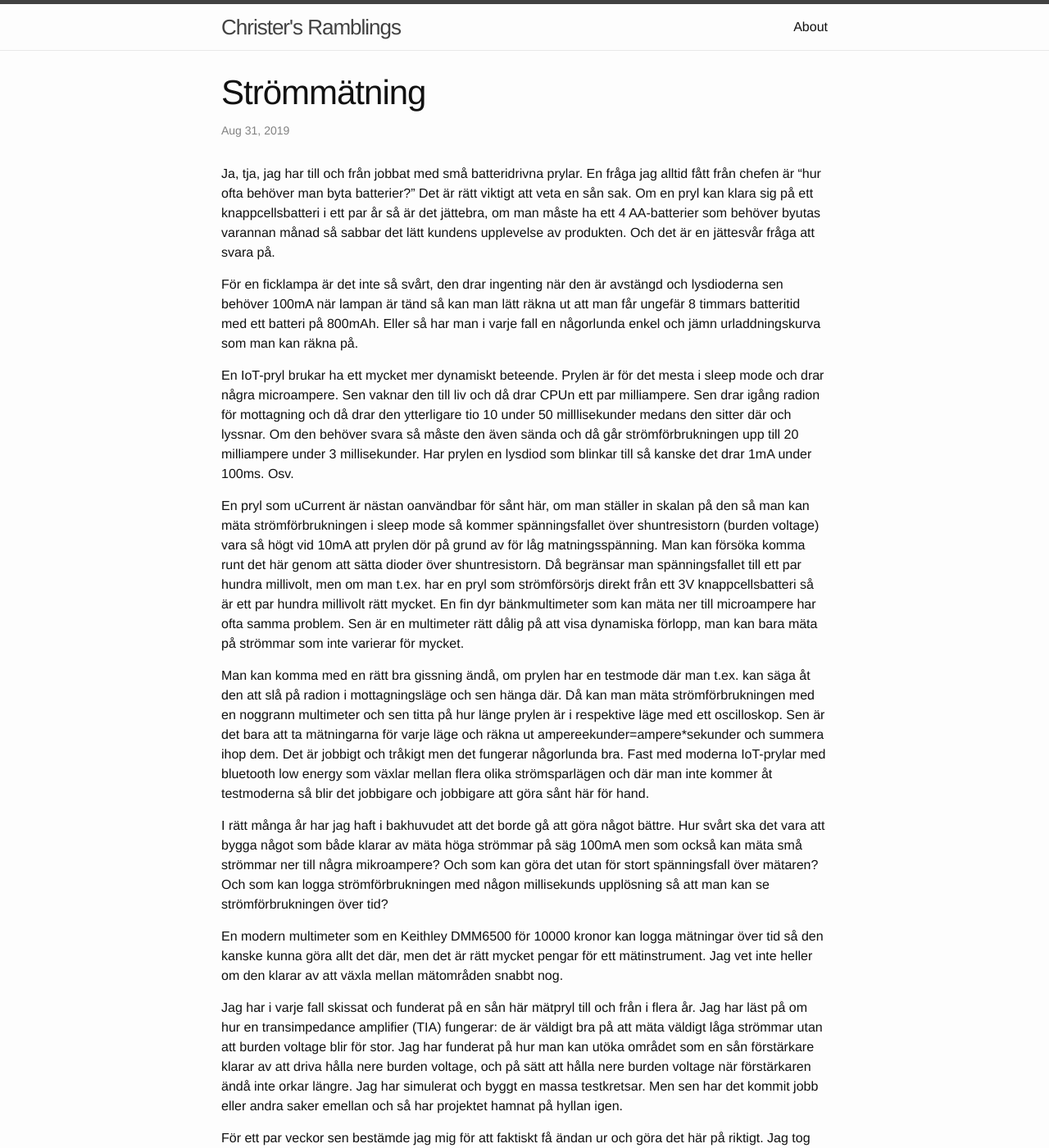
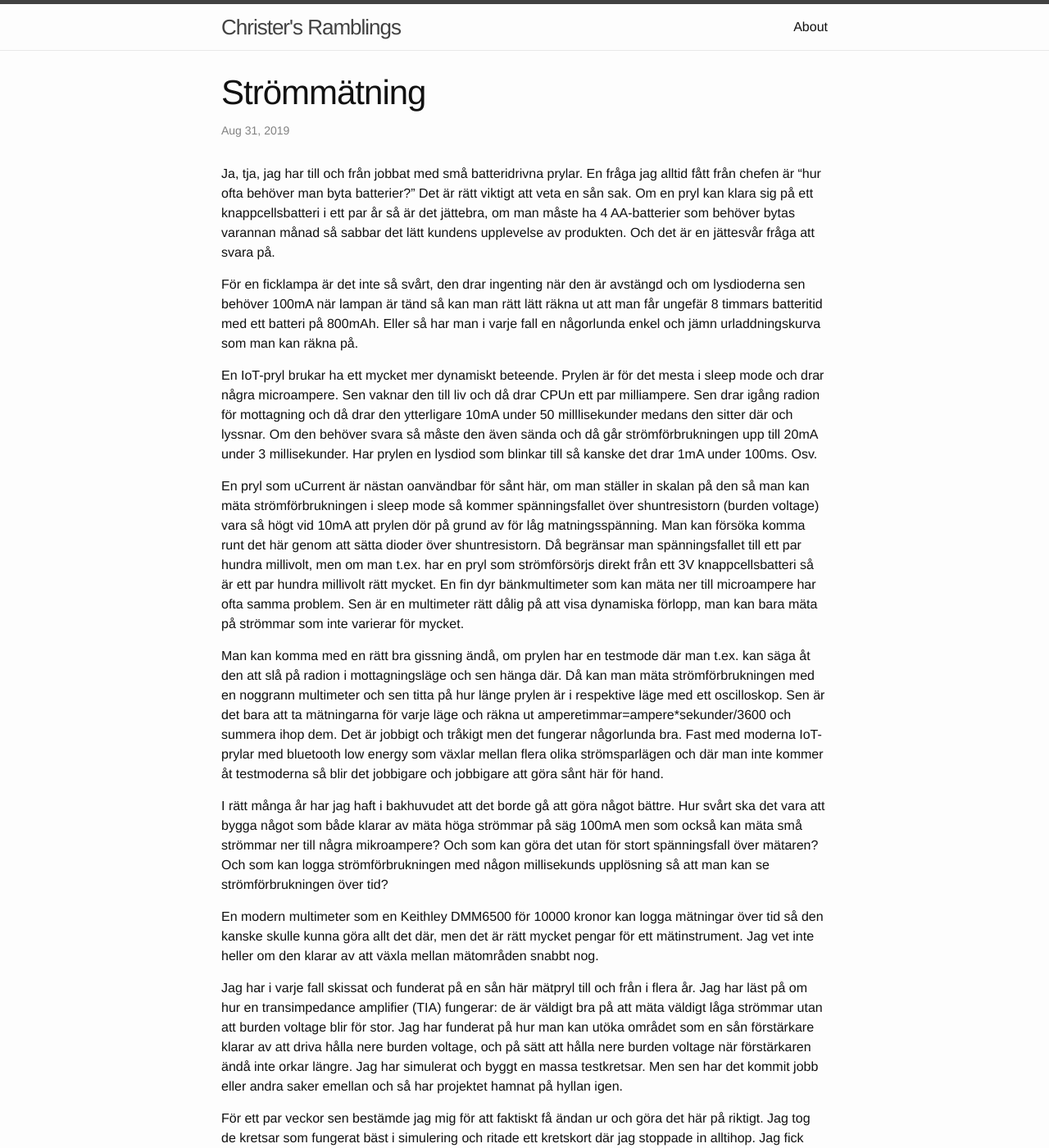
Before and after one commit to wingel/wingel.github.io, a Jekyll site: the page built from _posts/2019-08-31-strommatning.md, in a window 1280 px wide and 1400 px high. Shown: the whole window at 82% size. Built offline with Jekyll 4.4.1, drawn with Linux system fonts in a browser that asks for light colours.

Commit message:
Added 2019-08-31-strommatning

```diff
--- a/_posts/2019-08-31-strommatning.md
+++ b/_posts/2019-08-31-strommatning.md
@@ -12,24 +12,24 @@
 En fråga jag alltid fått från chefen är "hur ofta behöver man byta
 batterier?"  Det är rätt viktigt att veta en sån sak.  Om en pryl kan
 klara sig på ett knappcellsbatteri i ett par år så är det jättebra, om
-man måste ha ett 4 AA-batterier som behöver byutas varannan månad så
+man måste ha 4 AA-batterier som behöver bytas varannan månad så
 sabbar det lätt kundens upplevelse av produkten.  Och det är en
 jättesvår fråga att svara på.
 
 För en ficklampa är det inte så svårt, den drar ingenting när den är
-avstängd och lysdioderna sen behöver 100mA när lampan är tänd så kan
-man lätt räkna ut att man får ungefär 8 timmars batteritid med ett
-batteri på 800mAh.  Eller så har man i varje fall en någorlunda enkel
-och jämn urladdningskurva som man kan räkna på.
+avstängd och om lysdioderna sen behöver 100mA när lampan är tänd så
+kan man rätt lätt räkna ut att man får ungefär 8 timmars batteritid
+med ett batteri på 800mAh.  Eller så har man i varje fall en
+någorlunda enkel och jämn urladdningskurva som man kan räkna på.
 
 En IoT-pryl brukar ha ett mycket mer dynamiskt beteende.  Prylen är
 för det mesta i sleep mode och drar några microampere.  Sen vaknar den
 till liv och då drar CPUn ett par milliampere.  Sen drar igång radion
-för mottagning och då drar den ytterligare tio 10 under 50
+för mottagning och då drar den ytterligare 10mA under 50
 milllisekunder medans den sitter där och lyssnar.  Om den behöver
 svara så måste den även sända och då går strömförbrukningen upp till
-20 milliampere under 3 millisekunder.  Har prylen en lysdiod som
-blinkar till så kanske det drar 1mA under 100ms.  Osv.
+20mA under 3 millisekunder.  Har prylen en lysdiod som blinkar till så
+kanske det drar 1mA under 100ms.  Osv.
 
 En pryl som uCurrent är nästan oanvändbar för sånt här, om man ställer
 in skalan på den så man kan mäta strömförbrukningen i sleep mode så
@@ -48,8 +48,8 @@
 sen hänga där.  Då kan man mäta strömförbrukningen med en noggrann
 multimeter och sen titta på hur länge prylen är i respektive läge med
 ett oscilloskop.  Sen är det bara att ta mätningarna för varje läge
-och räkna ut ampereekunder=ampere*sekunder och summera ihop dem.  Det
-är jobbigt och tråkigt men det fungerar någorlunda bra.  Fast med
+och räkna ut amperetimmar=ampere*sekunder/3600 och summera ihop dem.
+Det är jobbigt och tråkigt men det fungerar någorlunda bra.  Fast med
 moderna IoT-prylar med bluetooth low energy som växlar mellan flera
 olika strömsparlägen och där man inte kommer åt testmoderna så blir
 det jobbigare och jobbigare att göra sånt här för hand.
@@ -63,9 +63,9 @@
 över tid?
 
 En modern multimeter som en Keithley DMM6500 för 10000 kronor kan
-logga mätningar över tid så den kanske kunna göra allt det där, men
-det är rätt mycket pengar för ett mätinstrument.  Jag vet inte heller
-om den klarar av att växla mellan mätområden snabbt nog.
+logga mätningar över tid så den kanske skulle kunna göra allt det där,
+men det är rätt mycket pengar för ett mätinstrument.  Jag vet inte
+heller om den klarar av att växla mellan mätområden snabbt nog.
 
 Jag har i varje fall skissat och funderat på en sån här mätpryl till
 och från i flera år.  Jag har läst på om hur en transimpedance
@@ -109,7 +109,7 @@
 kurva för att det är så mycket brus och mätvärdena driver fram och
 tillbaka.
 
-![png]({{site.baseurl}}/images/2019-08-31/m1.png)
+![png]({{ "images/2019-08-31-strommatning/m1.png" | relative_url }})
 
 Svep från -100nA till +100nA i steg om 10nA.  Mycket bättre.  Det
 finns ett litet gain-fel, om man tittar på Y-axeln så rapporterar
@@ -121,7 +121,7 @@
 I verkligheten så har utsignalen en DC-offset på ungefär 13uV som jag
 räknat bort innan jag översatt utspänningen i volt till ampere.
 
-![png]({{site.baseurl}}/images/2019-08-31/m2.png)
+![png]({{ "images/2019-08-31-strommatning/m2.png" | relative_url }})
 
 Svep från -1µA till +1µA i steg om 100nA.  Rakt och fint och inget
 märkbart gain-fel.  Den röda linjen är alltså från
@@ -129,7 +129,7 @@
 mätvärdet från shunt-resistorn, men det är bara bruset som syns vid så
 låga strömmar.
 
-![png]({{site.baseurl}}/images/2019-08-31/m3.png)
+![png]({{ "images/2019-08-31-strommatning/m3.png" | relative_url }})
 
 Svep från -10µA till +10µA i steg om 1µA. Inga konstigheter. Den röda
 linjen från transimpedance amplifiern ser bra ut. Den gröna linjen
@@ -138,7 +138,7 @@
 
 Fonten som används i skalan är trasig, fyrkanten borde vara "µ".
 
-![png]({{site.baseurl}}/images/2019-08-31/m4.png)
+![png]({{ "images/2019-08-31-strommatning/m4.png" | relative_url }})
 
 Svep från -100µA till +100µA. Nu kommer man till området där
 mätningarna från shunt-resistorn börjar bli användbara. Mätvärdena är
@@ -146,7 +146,7 @@
 användbart. Mätningarna från transimpedance amplifiern ser fortfarande
 bra ut.
 
-![png]({{site.baseurl}}/images/2019-08-31/m5.png)
+![png]({{ "images/2019-08-31-strommatning/m5.png" | relative_url }})
 
 Svep från -1mA till +1mA. Här tog transimpedance-amplifierns mätområde
 slut. Den förstärker med 10000V/A och utspänningen kan variera mellan
@@ -154,7 +154,7 @@
 +/-300µA. Men här börjar ju mätnignarna från shunt-resistorn vara bra
 nog att ta över.
 
-![png]({{site.baseurl}}/images/2019-08-31/m6.png)
+![png]({{ "images/2019-08-31-strommatning/m6.png" | relative_url }})
 
 Svep från -10mA till +10mA. Inga konstigheter här heller. Mätvärdet
 från transimpedance amplifiern är oanvändbart vid de här strömmarna
@@ -165,12 +165,12 @@
 gjorde innan jag smet från verkstan igår, men om jag minns rätt så
 ligger den fortfarande på enstaka millivolt här.
 
-![png]({{site.baseurl}}/images/2019-08-31/m7.png)
+![png]({{ "images/2019-08-31-strommatning/m7.png" | relative_url }})
 
 Svep från -100mA till +100mA. Nånstans här så har MOSFETen slagt till
 och kortslutit transimpedance amplifiern.
 
-![png]({{site.baseurl}}/images/2019-08-31/m8.png)
+![png]({{ "images/2019-08-31-strommatning/m8.png" | relative_url }})
 
 Svep från -1A till +1A. Inga konstigheter.
 
@@ -180,7 +180,7 @@
 ligger kring +/-30mV då. Vid +/-5A så får man inte ut några vettiga
 mätvärden längre, men burden voltage höll sig kring +/-50mV.
 
-![png]({{site.baseurl}}/images/2019-08-31/m9.png)
+![png]({{ "images/2019-08-31-strommatning/m9.png" | relative_url }})
 
 Så, tja, själva biten som tar en ström in och levererar en spänning ut
 på två områden verkar ju fungera. Nu är det bara resten kvar.
```
